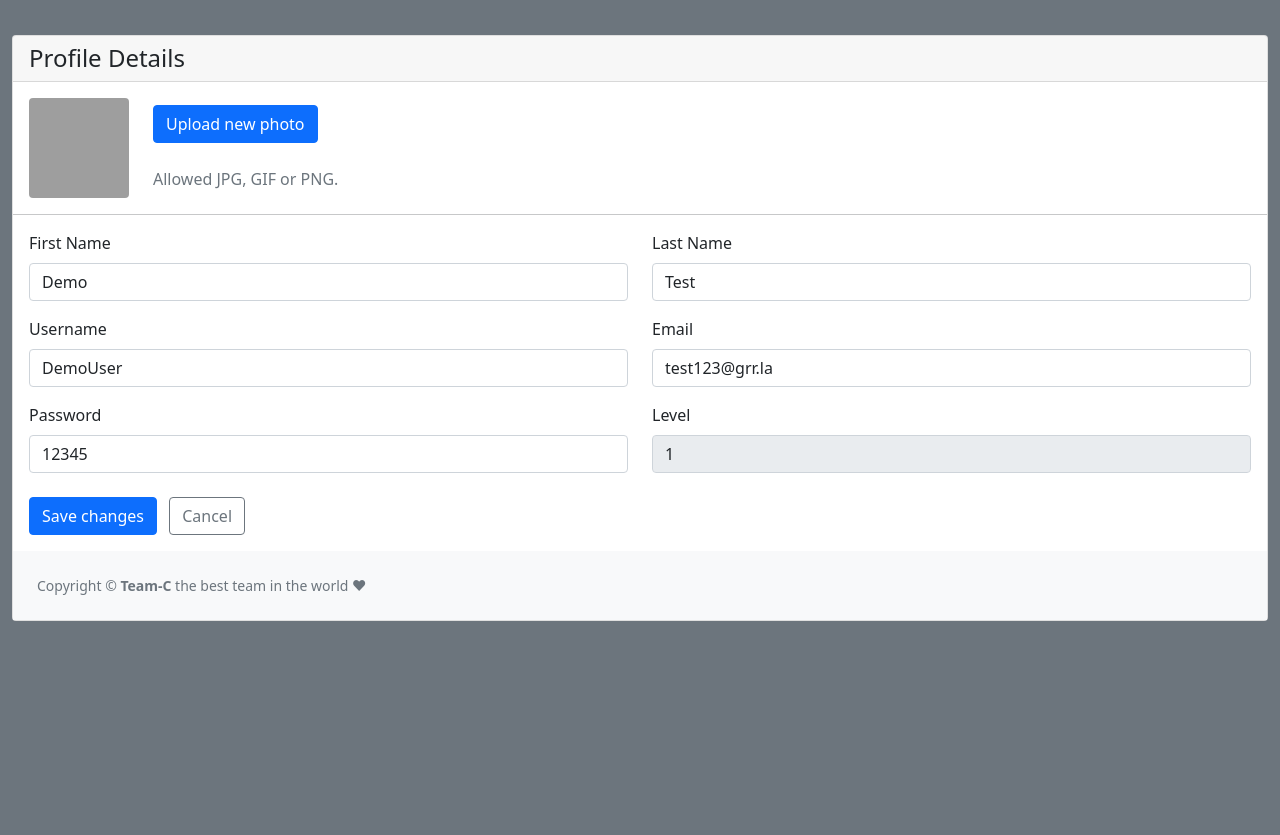
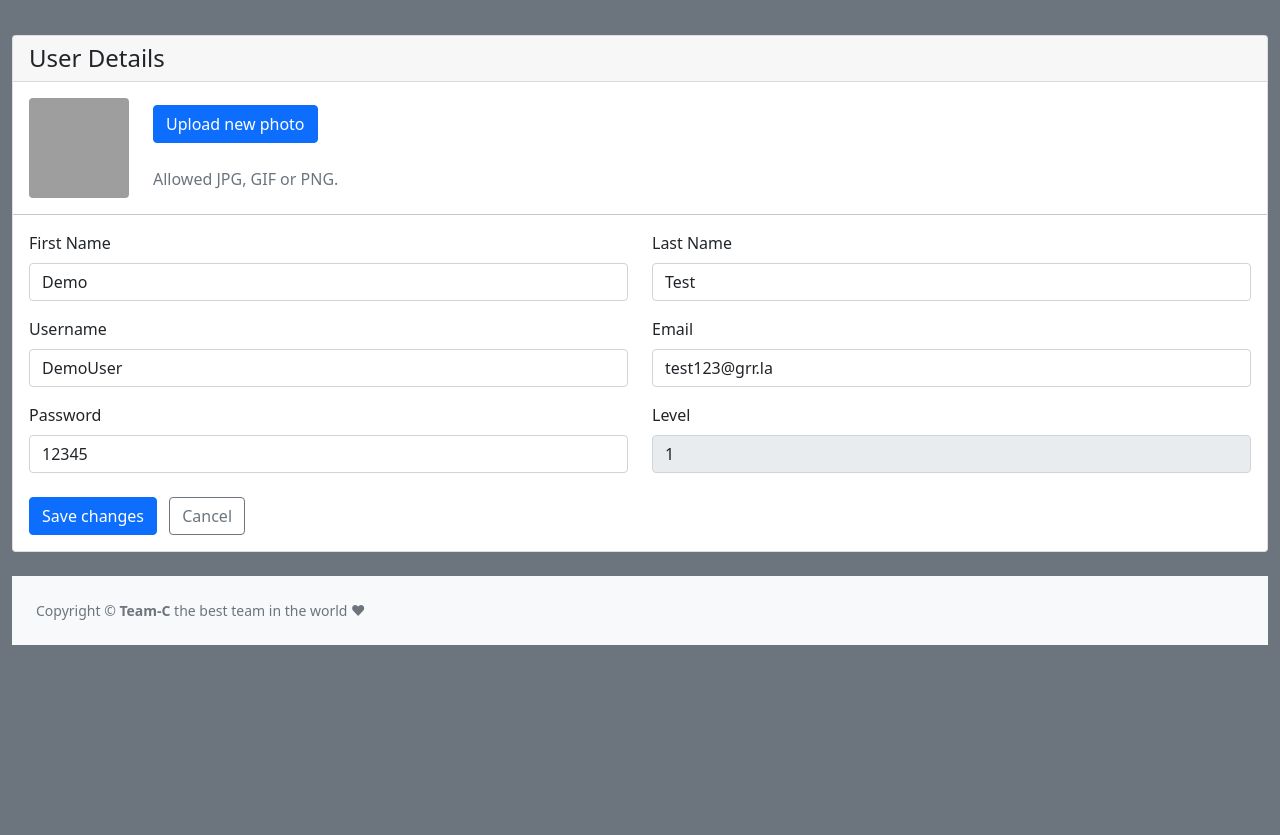
Before and after one commit to Gioant/TeamProject, a PHP site: page /TeamProject/editUser.php?updateID=3 in a window 1280 px wide. Run offline with PHP 8.4, Linux system fonts and the light colour scheme; data comes from the database, SQL or seed files in the repository; some libraries are stand-ins or nearby versions; grey boxes are pictures that could not be loaded.

Commit message:
Andy Renamed heading element to match file name

```diff
--- a/admin/editUser.php
+++ b/admin/editUser.php
@@ -25,8 +25,8 @@ include_once "../controller/AdminController.php";
     <div class="container-xxl flex-grow-1 container-p-y">
         <div class="row">
             <div class="col-md-12">
-                <div class="card mb-4">
-                    <h4 class="card-header">Profile Details</h4>
+                <form class="card mb-4">
+                    <h4 class="card-header">User Details</h4>
                     <!-- Account -->
                     <div class="card-body">
                         <div class="d-flex align-items-start align-items-sm-center gap-4">
@@ -87,8 +87,8 @@ include_once "../controller/AdminController.php";
                             <button type="submit" class="btn btn-primary me-2" name="edit">Save changes</button>
                             <a href="./index.php" class="btn btn-outline-secondary">Cancel</a>
                         </div>
-                        </form>
                     </div>
+                </form>
                     <!-- End Account -->
                     <div id="layoutAuthentication_footer">
                         <footer class="py-4 bg-light mt-auto">
```
